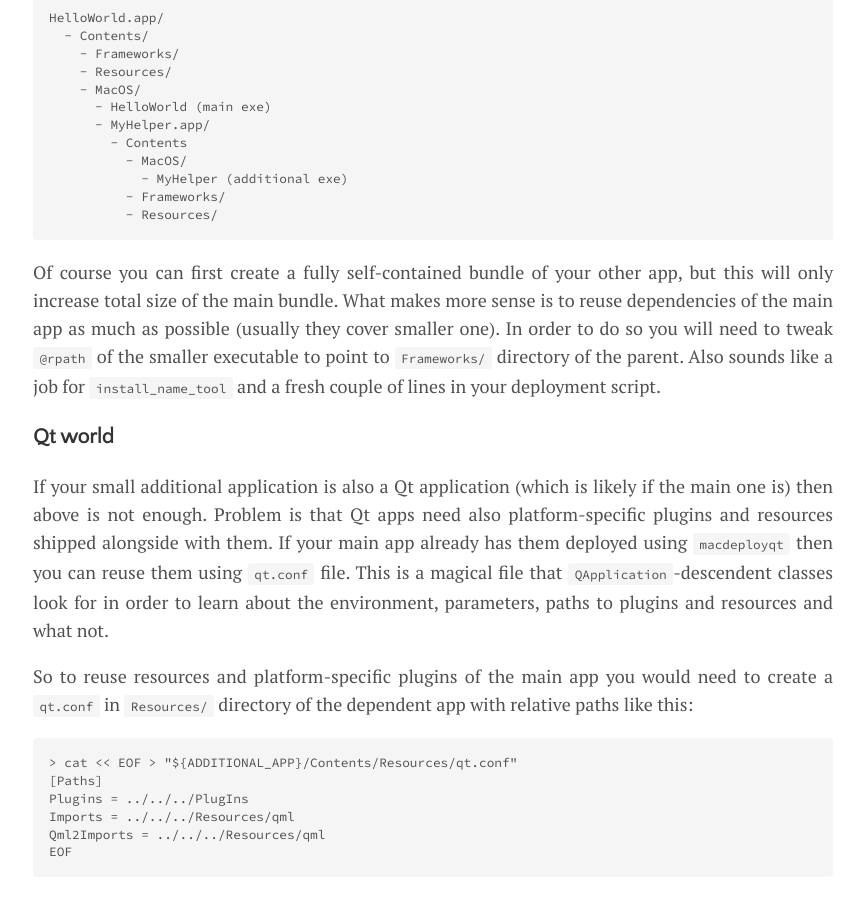
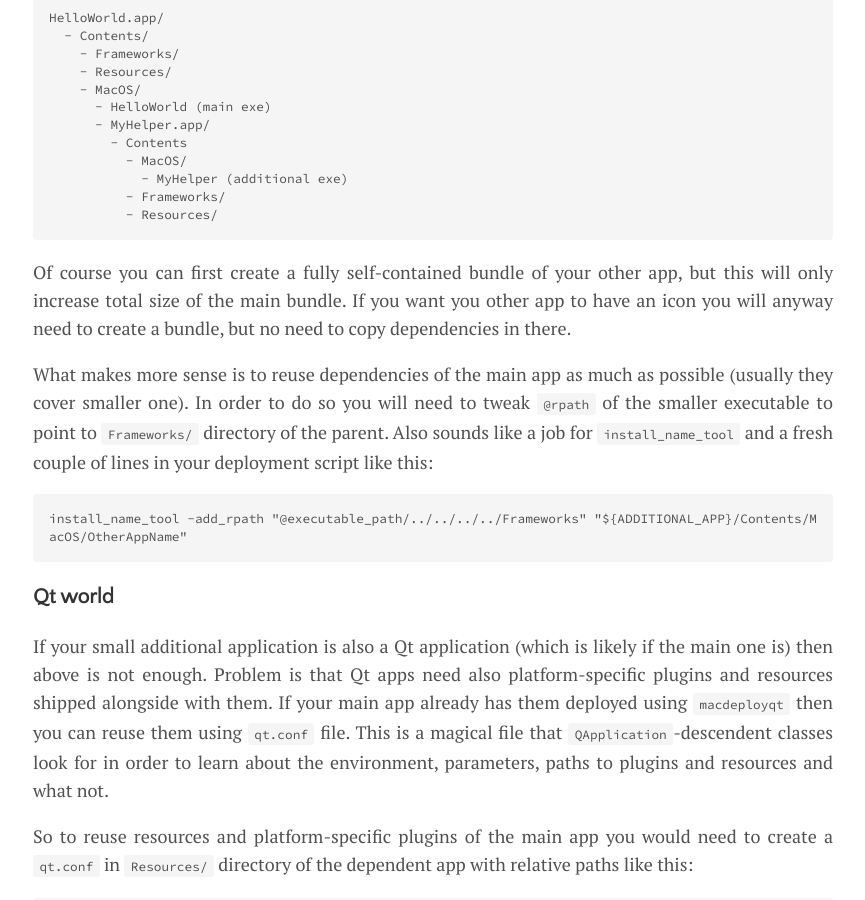
Before and after one commit to ribtoks/code-jamming, a Jekyll site: the page built from _posts/2018-06-09-deploy-to-macos.md, in a window 1280 px wide and 900 px high, scrolled down 4079 px. Shown: the whole window, without its empty margins (207-1072 px from the left). Built offline with Jekyll 4.4.1, drawn with Linux system fonts in a browser that asks for light colours; nearby versions of some CDN libraries; comment, search, counter and statistics services are not loaded.

Commit message:
Improve other app text

```diff
--- a/_posts/2018-06-09-deploy-to-macos.md
+++ b/_posts/2018-06-09-deploy-to-macos.md
@@ -114,7 +114,11 @@ To be more precise first you need to choose where exactly your app will be with
               - Frameworks/
               - Resources/
 
-Of course you can first create a fully self-contained bundle of your other app, but this will only increase total size of the main bundle. What makes more sense is to reuse dependencies of the main app as much as possible (usually they cover smaller one). In order to do so you will need to tweak `@rpath` of the smaller executable to point to `Frameworks/` directory of the parent. Also sounds like a job for `install_name_tool` and a fresh couple of lines in your deployment script.
+Of course you can first create a fully self-contained bundle of your other app, but this will only increase total size of the main bundle. If you want you other app to have an icon you will anyway need to create a bundle, but no need to copy dependencies in there.
+
+What makes more sense is to reuse dependencies of the main app as much as possible (usually they cover smaller one). In order to do so you will need to tweak `@rpath` of the smaller executable to point to `Frameworks/` directory of the parent. Also sounds like a job for `install_name_tool` and a fresh couple of lines in your deployment script like this:
+
+    install_name_tool -add_rpath "@executable_path/../../../../Frameworks" "${ADDITIONAL_APP}/Contents/MacOS/OtherAppName"
 
 ### Qt world
 
```
